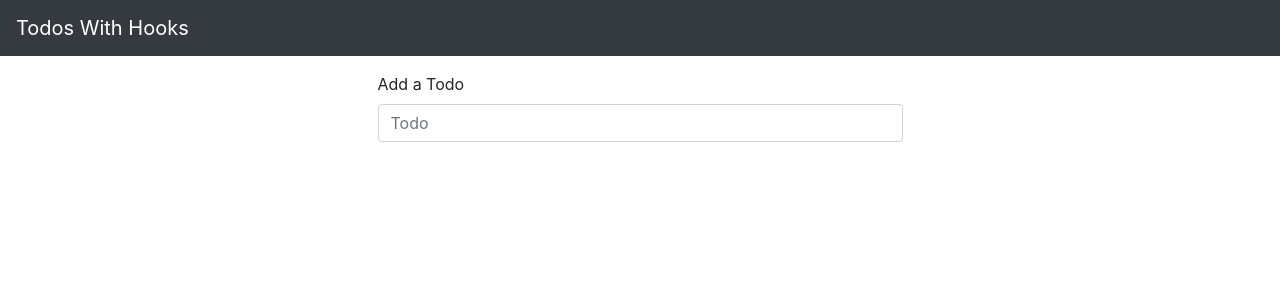
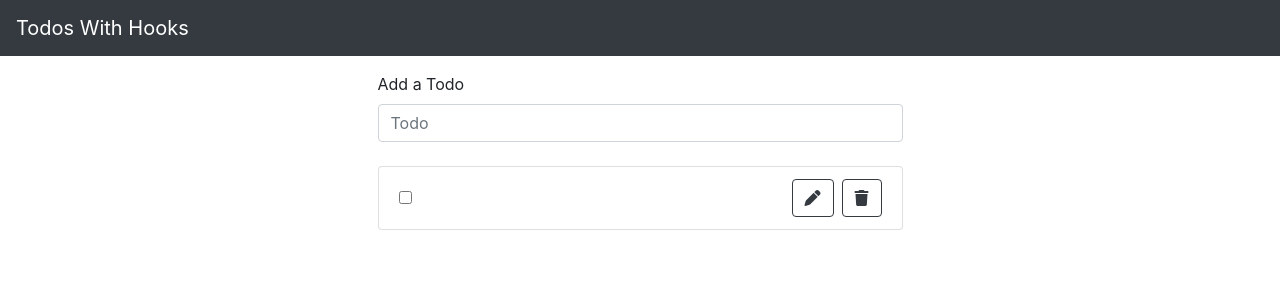
Before and after one commit to FunkyFries/todohooks, a Next.js app: page / in a window 1280 px wide. Shown: the top 300 px of the page. Built offline with nearby package versions, Linux system fonts and the light colour scheme.

Commit message:
Refactor using reducer

```diff
--- a/components/TodoForm/index.tsx
+++ b/components/TodoForm/index.tsx
@@ -5,10 +5,10 @@ import { TodosContext } from "../../contexts/todos.context";
 
 const TodoForm: React.FC = () => {
   const [value, handleChange, reset] = useInputState("");
-  const { addTodo } = useContext(TodosContext);
+  const { dispatch } = useContext(TodosContext);
   const handleSubmit = (e: any) => {
     e.preventDefault();
-    addTodo(value);
+    dispatch({ type: "ADD", task: value });
     reset();
   };
   return (
--- a/components/TodoItem/index.tsx
+++ b/components/TodoItem/index.tsx
@@ -14,12 +14,12 @@ type P = {
 };
 
 const TodoItem: React.FC<P> = ({ task, completed, id }) => {
-  const { removeTodo, toggleCompletion, editTodo } = useContext(TodosContext);
+  const { dispatch } = useContext(TodosContext);
   const [isEditing, toggleIsEditing] = useToggle(false);
   const [value, handleChange] = useInputState(task);
   const handleSubmit = (e: any) => {
     e.preventDefault();
-    editTodo(id, value);
+    dispatch({ type: "EDIT", newTask: value, id: id });
     toggleIsEditing();
   };
   return isEditing ? (
@@ -41,7 +41,7 @@ const TodoItem: React.FC<P> = ({ task, completed, id }) => {
         type="checkbox"
         checked={completed}
         inline
-        onChange={() => toggleCompletion(id)}
+        onChange={() => dispatch({ type: "TOGGLE", id })}
       />
       {completed ? <del>{task}</del> : task}
       <Button
@@ -55,7 +55,7 @@ const TodoItem: React.FC<P> = ({ task, completed, id }) => {
       <Button
         aria-label="delete"
         variant="outline-dark"
-        onClick={() => removeTodo(id)}
+        onClick={() => dispatch({ type: "REMOVE", id })}
       >
         <i className="fas fa-trash" aria-hidden></i>
       </Button>
--- a/contexts/todos.context.tsx
+++ b/contexts/todos.context.tsx
@@ -1,13 +1,15 @@
-import React, { createContext } from "react";
-import useTodoState from "../hooks/useTodoState";
+import React, { createContext, useReducer } from "react";
+import todoReducer from "../reducers/todo.reducer";
 
 export const TodosContext = createContext();
 
 export const TodosProvider = (props: any) => {
-  const todoStuff = useTodoState();
+  const [todos, dispatch] = useReducer(todoReducer, [
+    { id: "", task: "", completed: false }
+  ]);
 
   return (
-    <TodosContext.Provider value={todoStuff}>
+    <TodosContext.Provider value={{ todos, dispatch }}>
       {props.children}
     </TodosContext.Provider>
   );
--- /dev/null
+++ b/reducers/todo.reducer.tsx
@@ -0,0 +1,35 @@
+import uuid from "uuid/v4";
+
+type Options = {
+  type?: string;
+  task?: string;
+  id?: string;
+  newTask?: string;
+};
+
+type Todos = {
+  id: string;
+  task: string;
+  completed: boolean;
+};
+
+const reducer = (state: Todos[], action: Options) => {
+  switch (action.type) {
+    case "ADD":
+      return [...state, { id: uuid(), task: action.task, completed: false }];
+    case "REMOVE":
+      return state.filter((todo: any) => todo.id !== action.id);
+    case "TOGGLE":
+      return state.map((todo: any) =>
+        todo.id === action.id ? { ...todo, completed: !todo.completed } : todo
+      );
+    case "EDIT":
+      return state.map((todo: any) =>
+        todo.id === action.id ? { ...todo, task: action.newTask } : todo
+      );
+    default:
+      return state;
+  }
+};
+
+export default reducer;
```
